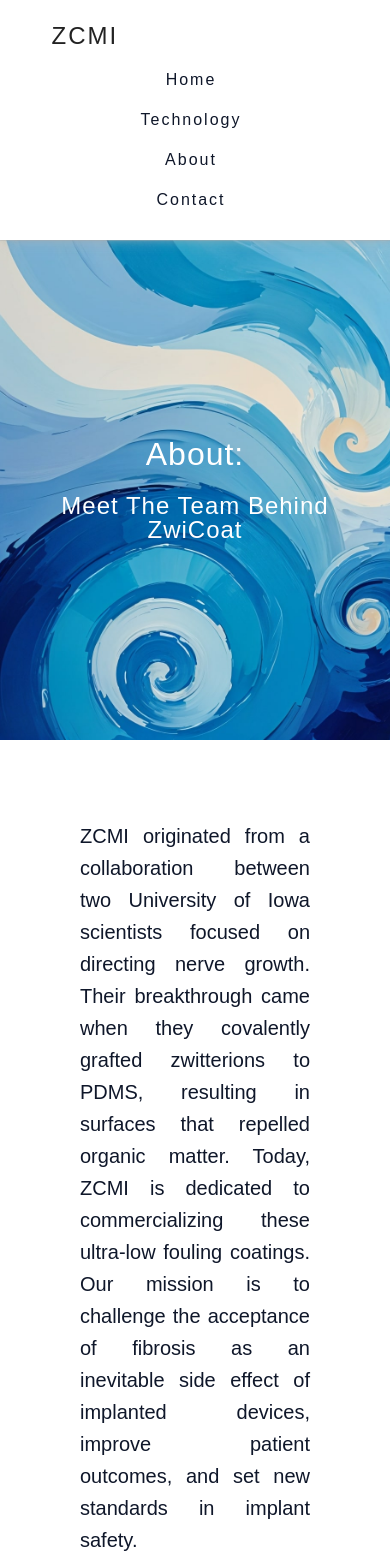
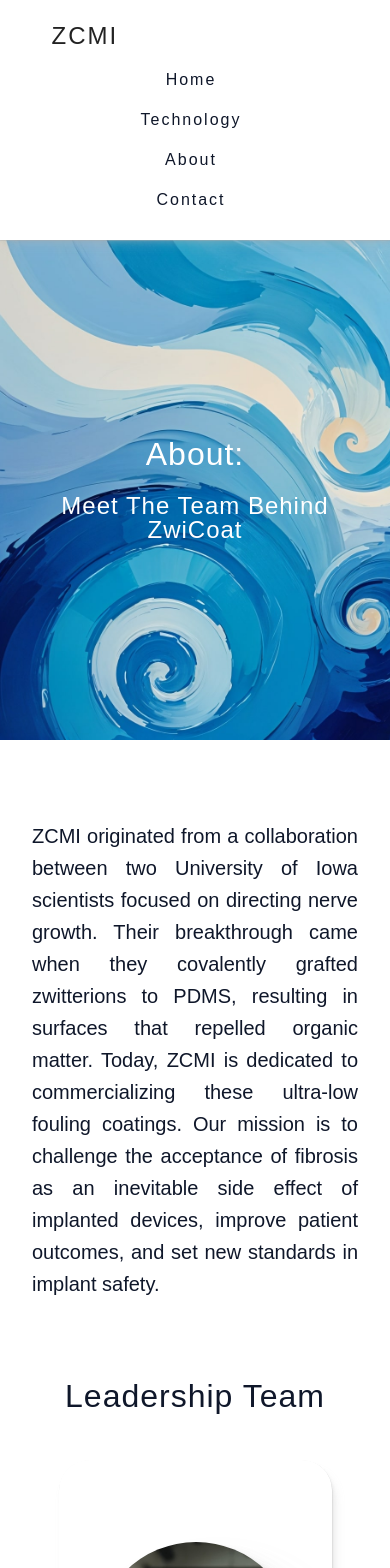
Before and after one commit to notacoham/zwicoat, a React (Vite) app: page /about in a window 390 px wide. Shown: the top 1568 px of the page. Built offline with nearby package versions, Linux system fonts and the light colour scheme; a web font is replaced by a local one.

Commit message:
added mobile fixes

```diff
--- a/src/assets/wrappers/TechnologyPage.js
+++ b/src/assets/wrappers/TechnologyPage.js
@@ -26,13 +26,15 @@
     flex-direction: column;
     justify-content: center;
     align-items: center;
-    height: 60vh;
+    height: auto;
   }
 
   p {
     line-height: 1.5rem;
     text-align: center;
     width: 80vw;
+    padding: 5rem 1rem;
+    text-align: justify;
   }
 
   .tech-publications {
@@ -68,6 +70,7 @@
     .tech-content-body {
       font-size: 20px;
       text-align: justify;
+      height: auto;
     }
 
     .tech-content-center {
--- a/src/index.css
+++ b/src/index.css
@@ -441,12 +441,16 @@
 }
 
 .about-page-bio {
+  display: flex;
+  justify-content: center;
+  flex-direction: column;
   font-size: 20px;
   width: 90vw;
   text-align: center;
-  padding: 5rem;
+  padding: 5rem 2rem;
   line-height: 2rem;
   text-align: justify;
+  min-height: 400px;
 }
 
 .team {
```
